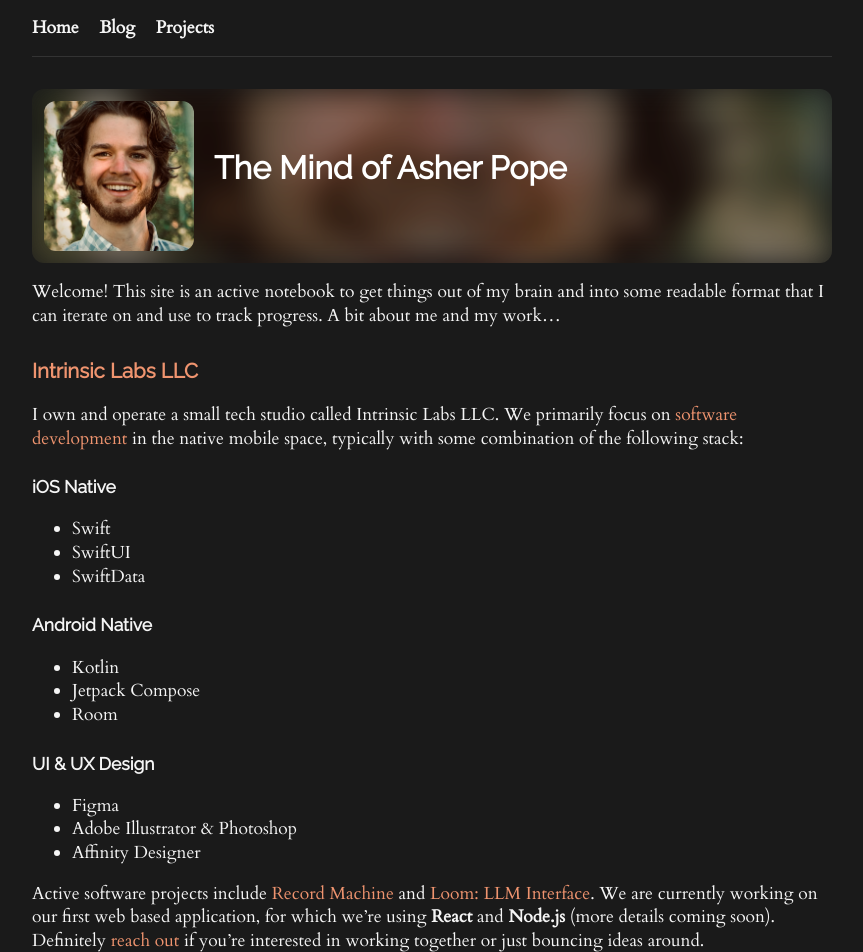
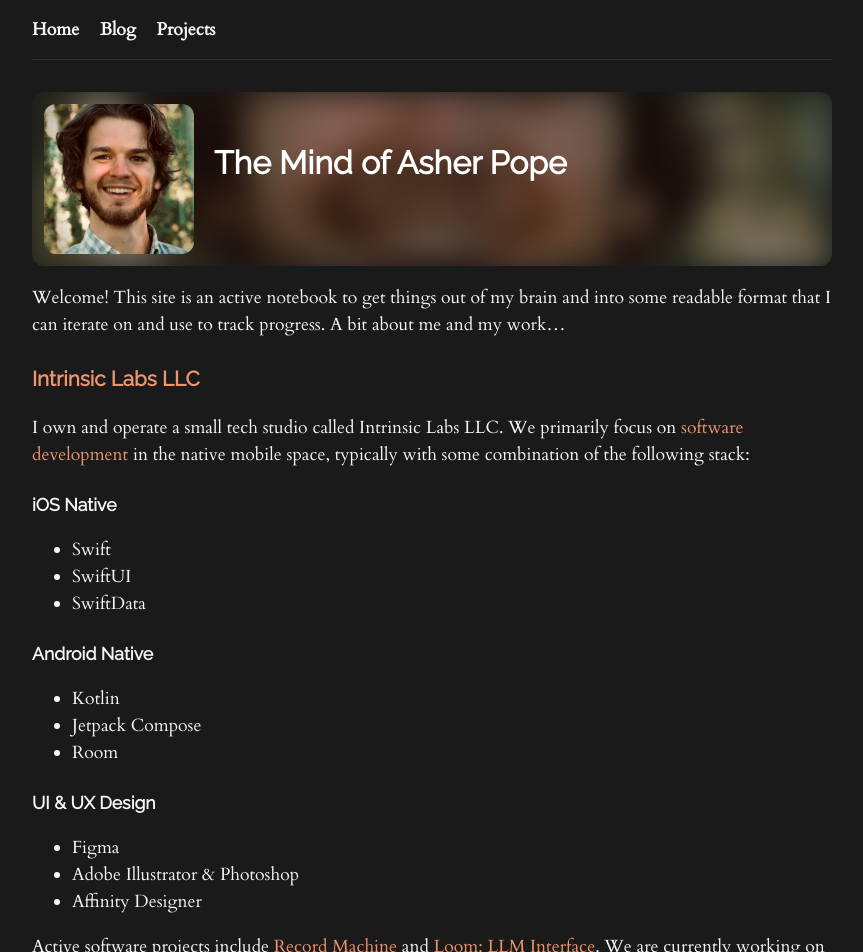
Before and after one commit to rocketbro/rocketbro.github.io, a Jekyll site: the page built from index.md, in a window 1280 px wide and 1400 px high. Shown: the top 952 px of the window, without its empty margins (208-1071 px from the left). Built offline with Jekyll 4.4.1, drawn with Linux system fonts in a browser that asks for light colours.

Commit message:
even more font changes

```diff
--- a/assets/css/_sass/_base.scss
+++ b/assets/css/_sass/_base.scss
@@ -1,7 +1,7 @@
 // Base styles
 body {
   font-family: $font-family-base;
-  font-size: 109.25%;
+  font-size: 110.25%;
   line-height: $line-height-base;
   max-width: $max-width;
   margin: 0 auto;
@@ -12,8 +12,8 @@ body {
 
 h1, h2, h3, h4, h5, h6 {
   font-family: $font-family-headings;
-  margin-top: 1.5em;
-  margin-bottom: 0.5em;
+  margin-top: 1.25em;
+  margin-bottom: 0.25em;
 }
 
 a {
--- a/assets/css/_sass/_variables.scss
+++ b/assets/css/_sass/_variables.scss
@@ -10,7 +10,7 @@ $border-radius: 2rem;
 $font-family-base: "Cardo", Georgia, "Times New Roman", Times, serif;
 $font-family-headings: "Raleway", "Helvetica Neue", Arial, sans-serif;
 $font-family-code: 'JetBrains Mono', 'Courier New', monospace;
-$line-height-base: 1.35;
+$line-height-base: 1.55;
 $max-width: 800px;
 $background-color: #1a1a1a;
 $text-color: #f5f5f5;
```
